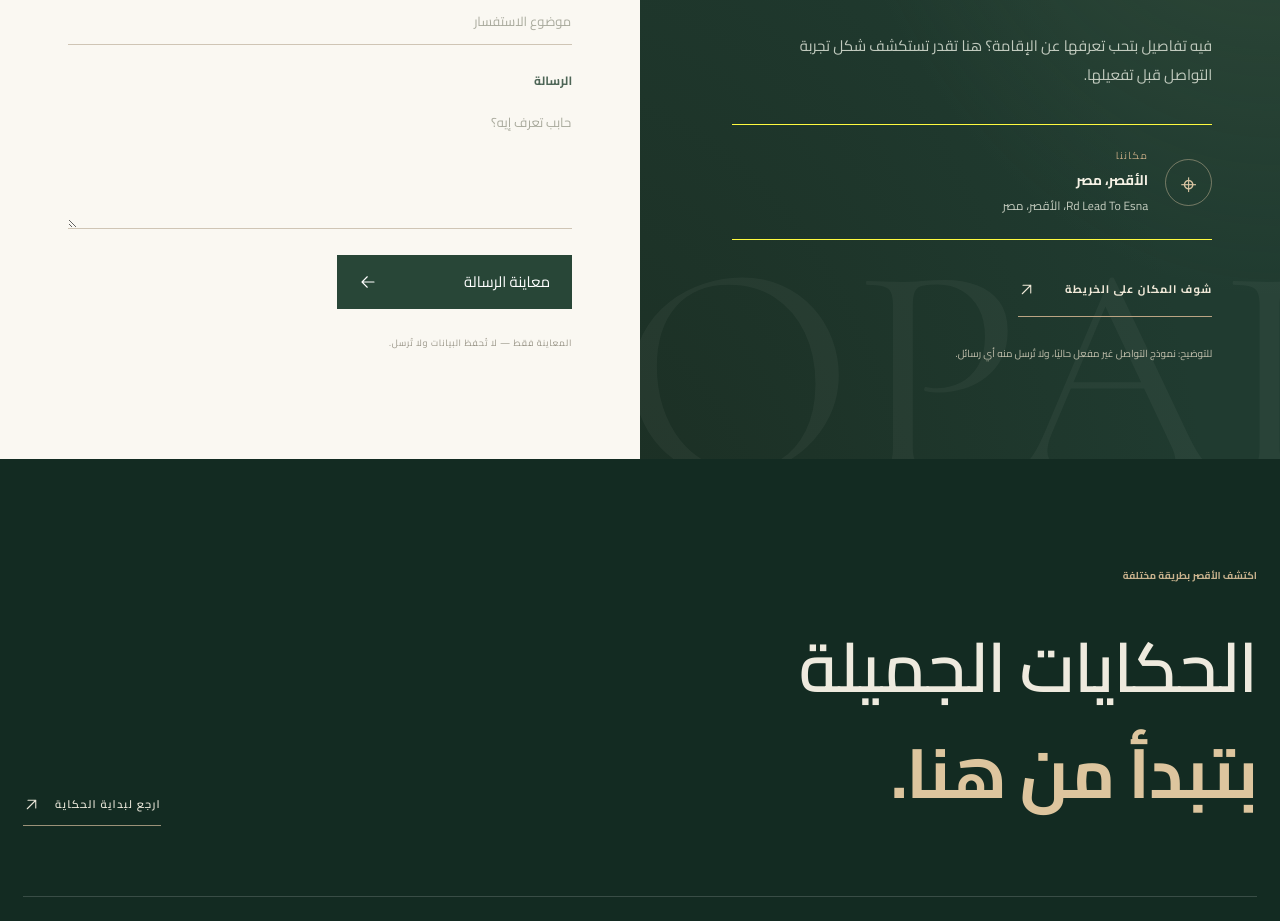
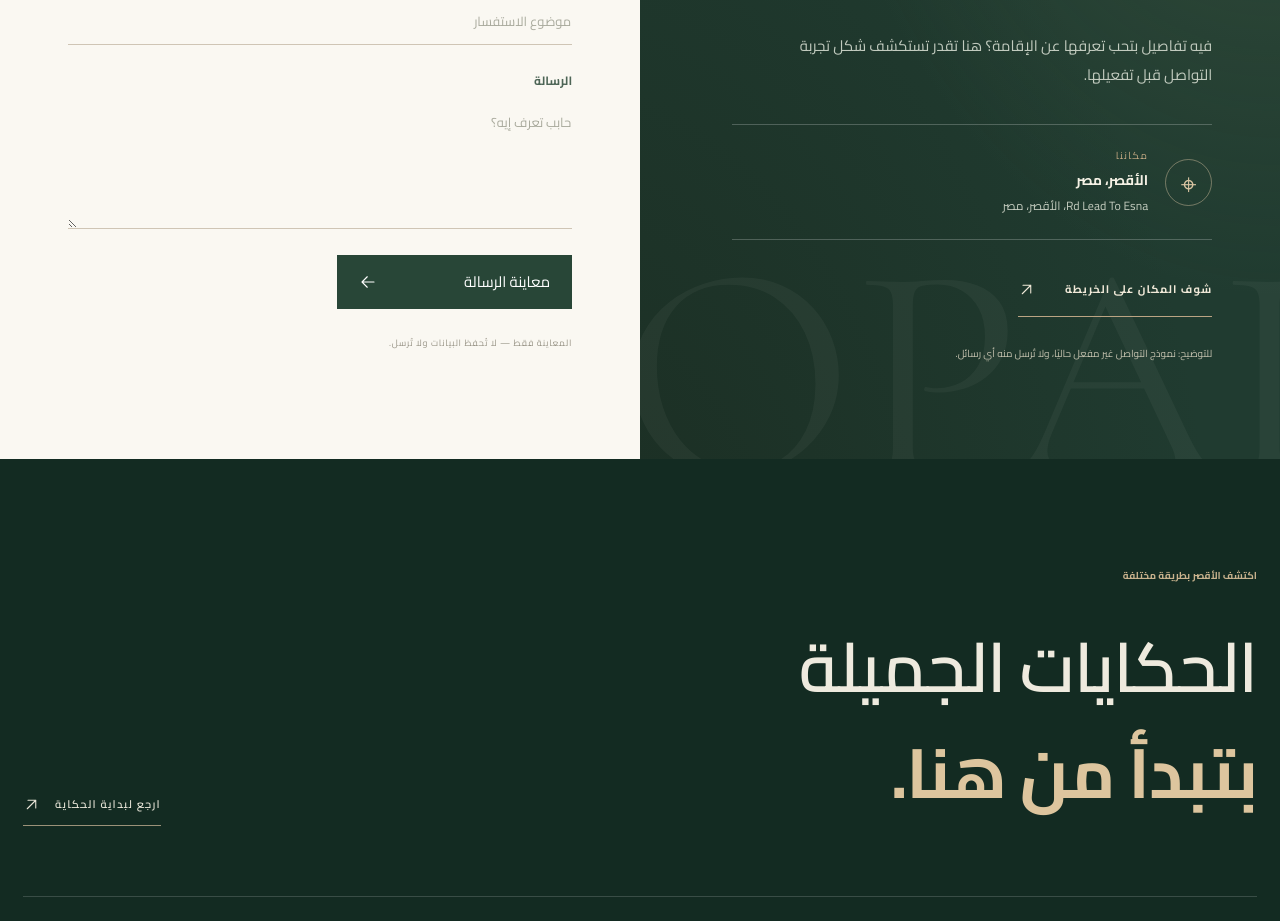
Before and after one commit to tarek-saad-dev/opal-hotel, a Next.js app: page /ar in a window 1280 px wide. Shown: the part 7641-8562 px from the top of the page. Built offline with nearby package versions, Linux system fonts and the light colour scheme.

Commit message:
style: soften contact address separators to warm heritage palette

```diff
--- a/src/app/premium-closing.css
+++ b/src/app/premium-closing.css
@@ -57,7 +57,7 @@
 .opal-end-contact-intro h2{color:#f4f0e8;max-width:620px;margin-top:36px}
 .opal-end-contact-intro h2 em{color:#dec9a7}
 .opal-end-contact-intro>p:not(.opal-end-eyebrow):not(.opal-end-contact-footnote){font-size:15px;color:#c2cbbf;line-height:1.95;max-width:440px;margin:0 0 35px}
-.opal-end-contact-place{display:flex;align-items:center;gap:17px;padding:22px 0;border-top:1px solid #fffa3f;border-bottom:1px solid #fffa3f;max-width:480px;width:100%;position:relative;z-index:1}
+.opal-end-contact-place{display:flex;align-items:center;gap:17px;padding:22px 0;border-top:1px solid rgba(255,255,255,.22);border-bottom:1px solid rgba(255,255,255,.22);max-width:480px;width:100%;position:relative;z-index:1}
 .opal-end-contact-place-mark{display:grid;place-items:center;color:#d9c4a2;border:1px solid #dec7a571;border-radius:50%;width:47px;height:47px;flex-shrink:0;font-size:28px}
 .opal-end-contact-place div{display:flex;flex-direction:column;min-width:0;gap:4px}
 .opal-end-contact-place small{font-size:10px;text-transform:uppercase;color:#c3a983;letter-spacing:.13em}
```
